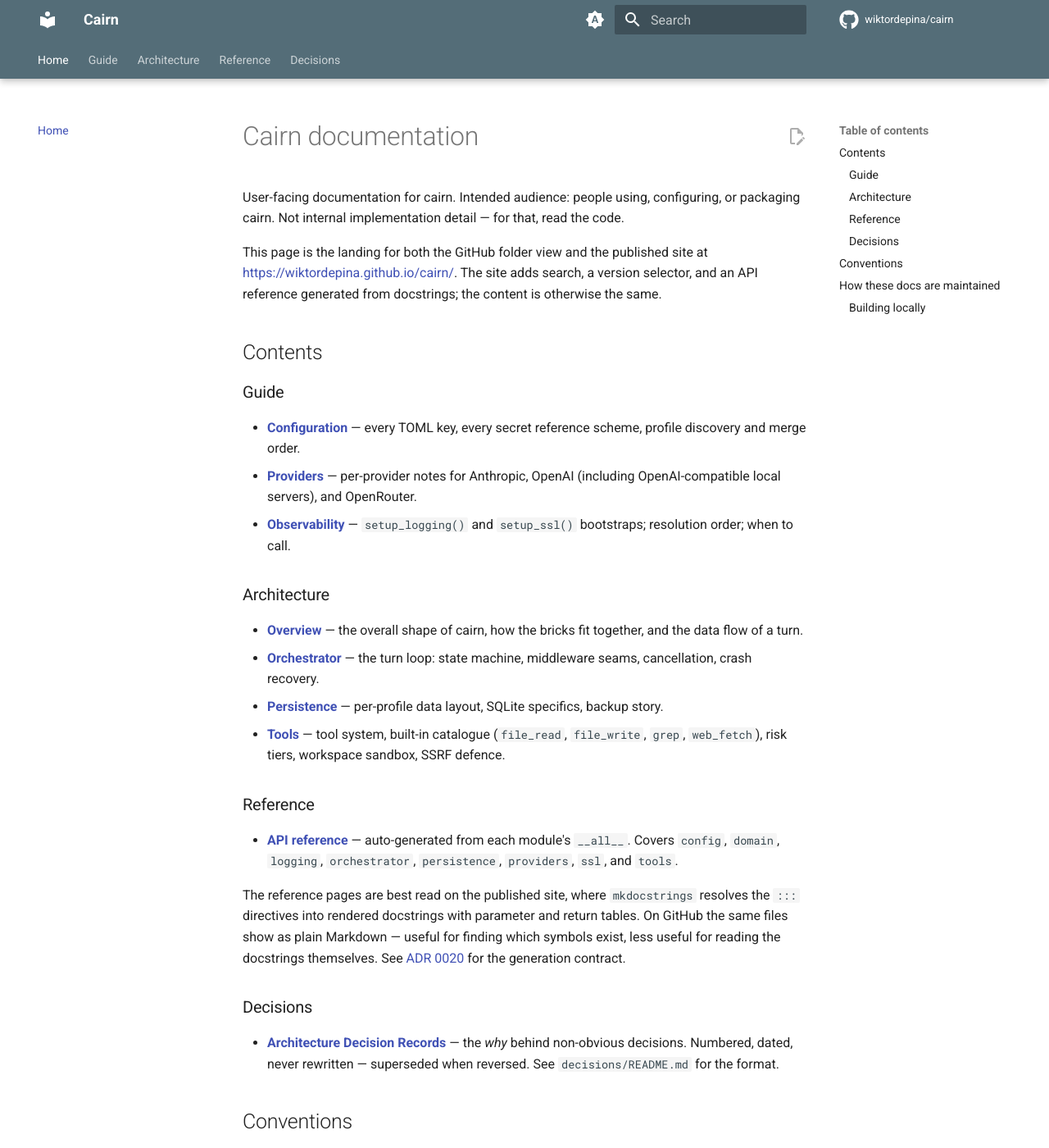
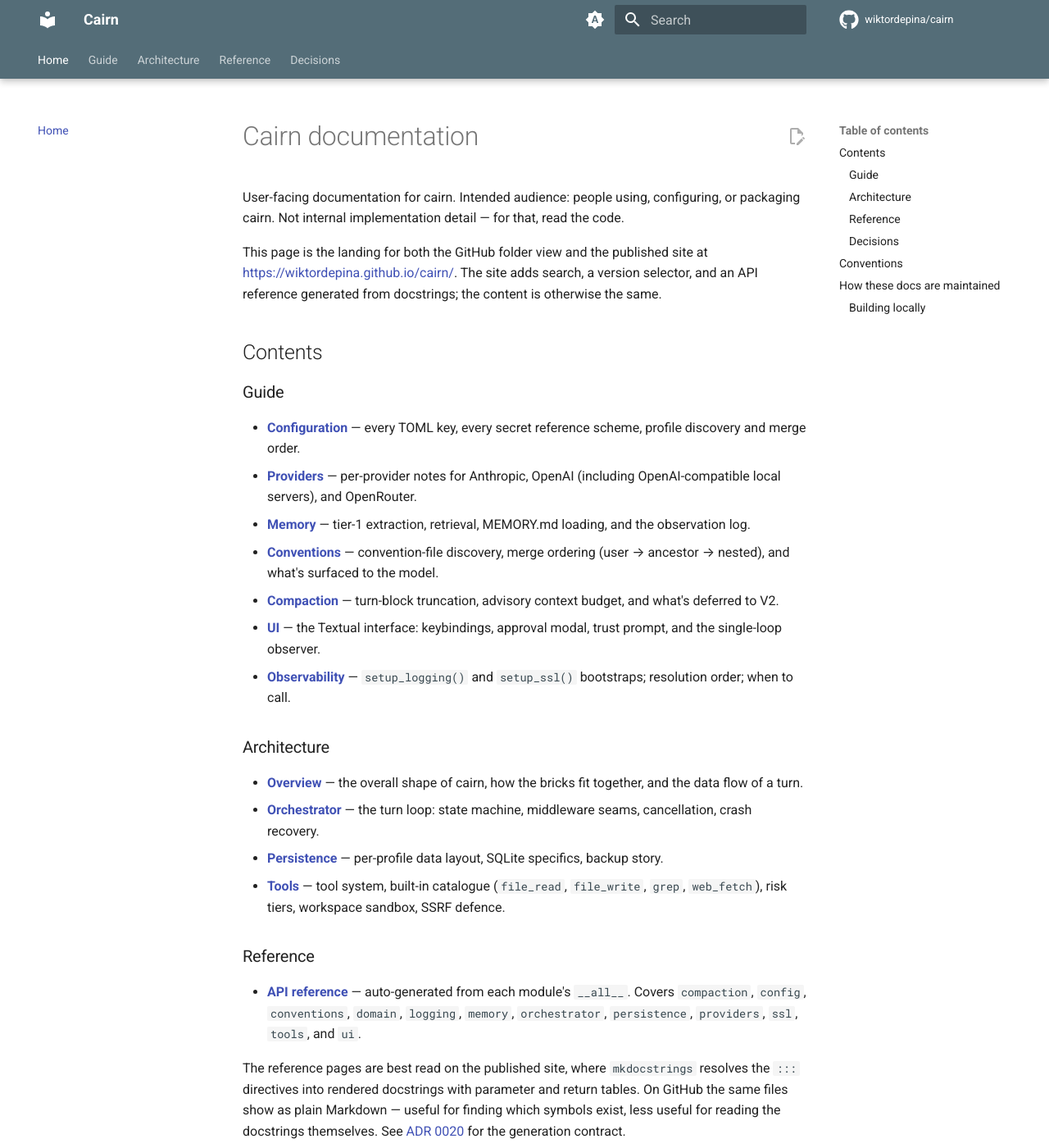
Before and after one commit to wiktordepina/cairn, an MkDocs documentation site: the page built from docs/README.md, in a window 1280 px wide and 1400 px high. Shown: the whole window at 82% size. Built offline with MkDocs 1.6.1 and Material for MkDocs 9.7.7, drawn with Linux system fonts in a browser that asks for light colours; comment, search, counter and statistics services are not loaded; the version menu is left out.

Commit message:
fix(docs): sync landing page + UI reference; stop docs deploy race (#22)
- docs/README.md and docs/architecture.md were missing entries for the
  pages that landed since 0.7.0 (memory, conventions, compaction, ui).
  README now mirrors mkdocs.yml; architecture.md picks up the
  architecturally-relevant additions.
- src/cairn/ui exports a public __all__ but had no API reference page,
  drifting from ADR 0020. Added "ui" to REFERENCE_MODULES, regenerated
  docs/reference/, and added the nav entry to mkdocs.yml.
- When pyproject.toml is bumped on main, two docs.yml runs target the
  same git SHA: the push-to-main run (mike deploy dev) and the
  release.yml-dispatched run on the new v-tag (mike deploy <ver> latest).
  actions/deploy-pages@v4 keys on the SHA, so the two deployments race
  in the Pages backend and the new version can fail to publish — that's
  what happened on 0.10.0. Skip the entire deploy job on the push-to-main
  side when HEAD is tagged v*; the release dispatch produces the
  canonical artefact for that SHA.

```diff
--- a/docs/README.md
+++ b/docs/README.md
@@ -17,6 +17,14 @@ content is otherwise the same.
   reference scheme, profile discovery and merge order.
 - **[Providers](providers.md)** — per-provider notes for Anthropic,
   OpenAI (including OpenAI-compatible local servers), and OpenRouter.
+- **[Memory](memory.md)** — tier-1 extraction, retrieval, MEMORY.md
+  loading, and the observation log.
+- **[Conventions](conventions.md)** — convention-file discovery, merge
+  ordering (user → ancestor → nested), and what's surfaced to the model.
+- **[Compaction](compaction.md)** — turn-block truncation, advisory
+  context budget, and what's deferred to V2.
+- **[UI](ui.md)** — the Textual interface: keybindings, approval modal,
+  trust prompt, and the single-loop observer.
 - **[Observability](observability.md)** — `setup_logging()` and
   `setup_ssl()` bootstraps; resolution order; when to call.
 
@@ -35,8 +43,9 @@ content is otherwise the same.
 ### Reference
 
 - **[API reference](reference/index.md)** — auto-generated from each
-  module's `__all__`. Covers `config`, `domain`, `logging`,
-  `orchestrator`, `persistence`, `providers`, `ssl`, and `tools`.
+  module's `__all__`. Covers `compaction`, `config`, `conventions`,
+  `domain`, `logging`, `memory`, `orchestrator`, `persistence`,
+  `providers`, `ssl`, `tools`, and `ui`.
 
 The reference pages are best read on the published site, where
 `mkdocstrings` resolves the `:::` directives into rendered docstrings
--- a/docs/gen_ref_pages.py
+++ b/docs/gen_ref_pages.py
@@ -50,6 +50,7 @@ REFERENCE_MODULES: list[tuple[str, str]] = [
     ("providers", "Providers"),
     ("ssl", "SSL"),
     ("tools", "Tools"),
+    ("ui", "UI"),
 ]
 
 GENERATED_BANNER = (
--- a/mkdocs.yml
+++ b/mkdocs.yml
@@ -138,6 +138,7 @@ nav:
       - Providers: reference/providers.md
       - SSL: reference/ssl.md
       - Tools: reference/tools.md
+      - UI: reference/ui.md
   - Decisions:
       - Index: decisions/README.md
       - "0001 Per-profile SQLite": decisions/0001-per-profile-sqlite.md
```
Also changed, not shown: docs/architecture.md (+2 -0 lines), docs/reference/index.md (+1 -0 lines), docs/reference/ui.md (added, +22 -0 lines), 1 other file.
